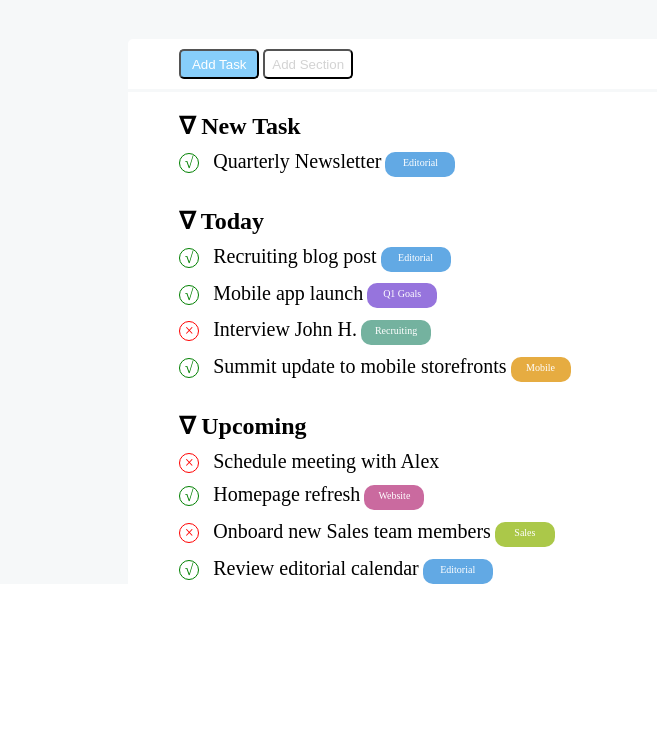
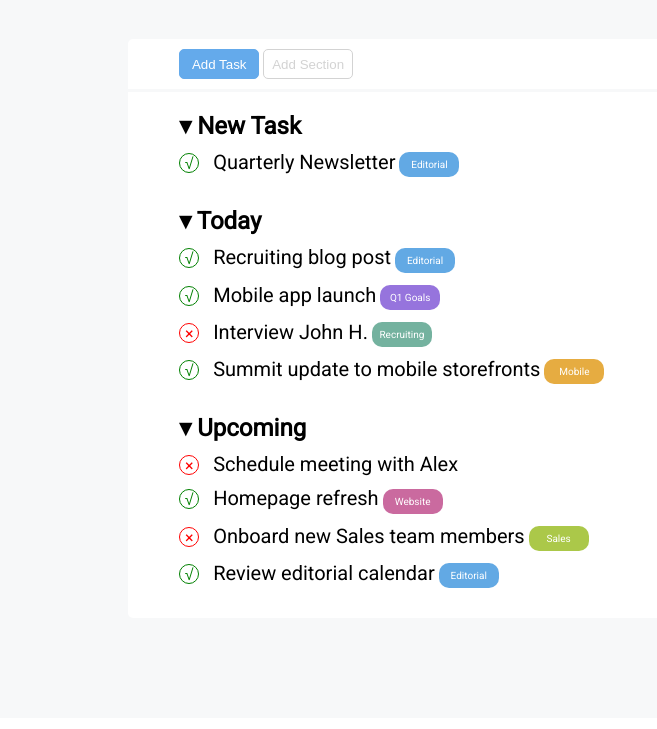
Before and after one commit to Alessio2299/html-css-toboolist, a plain HTML site: page index.html in a window 1280 px wide. Shown: the part 71-800 px from the top of the page, without its empty margins (0-657 px from the left). Drawn offline with Linux system fonts and the light colour scheme.

Commit message:
Final Exercise

```diff
--- a/index.html
+++ b/index.html
@@ -5,6 +5,9 @@
     <meta http-equiv="X-UA-Compatible" content="IE=edge">
     <meta name="viewport" content="width=device-width, initial-scale=1.0">
     <link rel="stylesheet" href="style.css">
+    <link rel="preconnect" href="https://fonts.googleapis.com">
+    <link rel="preconnect" href="https://fonts.gstatic.com" crossorigin>
+    <link href="https://fonts.googleapis.com/css2?family=Roboto&display=swap" rel="stylesheet">
     <title>Toboolist</title>
   </head>
   <body>
@@ -27,38 +30,38 @@
         </div>
         <div class="container main">
           <div class="section new-task">
-              <h2 class="title-section"> &nabla; New Task</h2>
+            <h2 class="title-section">&#9662; New Task</h2>
             <div class="content-text">
               <span class="right">&radic;</span>
               <span class="text">Quarterly Newsletter</span>
-                <span class="editorial">Editorial</span>
+              <span class="ticket editorial">Editorial</span>
             </div>
           </div>
           <div class="section today">
-              <h2 class="title-section">&nabla; Today</h2>
+            <h2 class="title-section">&#9662; Today</h2>
             <div class="content-text">
               <span class="right">&radic;</span>
               <span class="text">Recruiting blog post</span>
-                <span class="editorial">Editorial</span>
+              <span class="ticket editorial">Editorial</span>
             </div>
             <div class="content-text">
               <span class="right">&radic;</span>
               <span class="text">Mobile app launch</span>
-                <span class="q1-goals">Q1 Goals</span>
+              <span class="ticket q1-goals">Q1 Goals</span>
             </div>
             <div class="content-text">
               <span class="wrong">&times;</span>
               <span class="text">Interview John H.</span>
-                <span class="recruiting">Recruiting</span>
+              <span class="ticket recruiting">Recruiting</span>
             </div>
             <div class="content-text">
               <span class="right">&radic;</span>
               <span class="text">Summit update to mobile storefronts</span>
-                <span class="mobile">Mobile</span>
+              <span class="different-ticket mobile">Mobile</span>
             </div>
           </div>
           <div class="section upcoming">
-              <h2 class="title-section">&nabla; Upcoming</h2>
+            <h2 class="title-section">&#9662; Upcoming</h2>
             <div class="content-text">
               <span class="wrong">&times;</span>
               <span class="text">Schedule meeting with Alex</span>
@@ -66,23 +69,21 @@
             <div class="content-text">
               <span class="right">&radic;</span>
               <span class="text">Homepage refresh</span>
-                <span class="website">Website</span>
+              <span class="ticket website">Website</span>
             </div>
             <div class="content-text">
               <span class="wrong">&times;</span>
               <span class="text">Onboard new Sales team members</span>
-                <span class="sales">Sales</span>
+              <span class="different-ticket sales">Sales</span>
             </div>
             <div class="content-text">
               <span class="right">&radic;</span>
               <span class="text">Review editorial calendar</span>
-                <span class="editorial">Editorial</span>
+              <span class="ticket editorial">Editorial</span>
+            </div>
           </div>
         </div>
       </div>
     </main>
-    <footer>
-
-    </footer>
   </body>
 </html>
--- a/style.css
+++ b/style.css
@@ -3,6 +3,9 @@
   margin: 0;
   padding: 0;
   box-sizing: border-box;
+}
+body{
+  font-family: 'Roboto', sans-serif;
 }
 .main{
   width: 80%;
@@ -12,6 +15,28 @@
 .section{
   width: 90%;
   margin: auto;
+}
+.ticket{
+  display: inline-block;
+  color: #fff;
+  height: 25px;
+  width: 60px;
+  border-radius: 10px;
+  text-align: center;
+  vertical-align: middle;
+  font-size: 10px;
+  padding-top: 7px;
+}
+.different-ticket{
+  display: inline-block;
+  color: #fff;
+  height: 25px;
+  width: 60px;
+  border-radius: 10px;
+  text-align: center;
+  vertical-align: middle;
+  font-size: 10px;
+  padding-top: 7px;
 }
 /* End Common */
 
@@ -32,8 +57,9 @@
 
 /* Start Container Button */
 .principal-container{
-  background-color: rgb(246, 248, 249);
+  background-color: rgb(247, 248, 249);
   padding-top: 50px;
+  padding-bottom: 100px;
 }
 .container-button{
   border-top-left-radius: 5px;
@@ -49,21 +75,27 @@
 .btn-blue{
   width: 80px;
   height: 30px;
-  background-color: lightskyblue;
+  background-color: rgb(100, 170, 235);
   color: #fff;
   border-radius: 5px;
+  border: 1px solid rgb(100, 170, 235);
 }.btn-white{
   width: 90px;
   height: 30px;
   background-color: #fff;
   color: lightgrey;
   border-radius: 5px;
+  border: 1px solid lightgrey;
 }
 /* End Container Button */
 
 /* Start Section */
+
 .container{
   margin-top: 3px;
+  border-bottom-left-radius: 5px;
+  border-bottom-right-radius: 5px;
+  padding-bottom: 20px;
 }
 .title-section{
   padding-top: 20px;
@@ -84,30 +116,6 @@
 .content-text{
   margin: 10px 0px;
 }
-.editorial{
-  display: inline-block;
-  background-color: rgb(98, 169, 228);
-  color: #fff;
-  height: 25px;
-  width: 70px;
-  border-radius: 10px;
-  text-align: center;
-  vertical-align: middle;
-  font-size: 10px;
-  padding-top: 5px;
-}
-.q1-goals{
-  display: inline-block;
-  background-color: rgb(150, 116, 221);
-  color: #fff;
-  height: 25px;
-  width: 70px;
-  border-radius: 10px;
-  text-align: center;
-  vertical-align: middle;
-  font-size: 10px;
-  padding-top: 5px;
-}
 .wrong{
   border-radius: 50%;
   display: inline-block;
@@ -117,51 +125,22 @@
   border: 1px solid red;
   color: red;
 }
+.editorial{
+  background-color: rgb(98, 169, 228);
+}
+.q1-goals{
+  background-color: rgb(150, 116, 221);
+}
 .recruiting{
-  display: inline-block;
   background-color: rgb(116, 178, 159);
-  color: #fff;
-  height: 25px;
-  width: 70px;
-  border-radius: 10px;
-  text-align: center;
-  vertical-align: middle;
-  font-size: 10px;
-  padding-top: 5px;
 }
 .mobile{
-  display: inline-block;
   background-color: rgb(230, 172, 65);
-  color: #fff;
-  height: 25px;
-  width: 60px;
-  border-radius: 10px;
-  text-align: center;
-  vertical-align: middle;
-  font-size: 10px;
-  padding-top: 5px;
 }
 .website{
-  display: inline-block;
   background-color: rgb(202, 106, 159);
-  color: #fff;
-  height: 25px;
-  width: 60px;
-  border-radius: 10px;
-  text-align: center;
-  vertical-align: middle;
-  font-size: 10px;
-  padding-top: 5px;
 }
 .sales{
-  display: inline-block;
   background-color: rgb(171, 200, 73);
-  color: #fff;
-  height: 25px;
-  width: 60px;
-  border-radius: 10px;
-  text-align: center;
-  vertical-align: middle;
-  font-size: 10px;
-  padding-top: 5px;
 }
+/* End Section */
```
Lines whose indentation alone changed are shown as unchanged.
